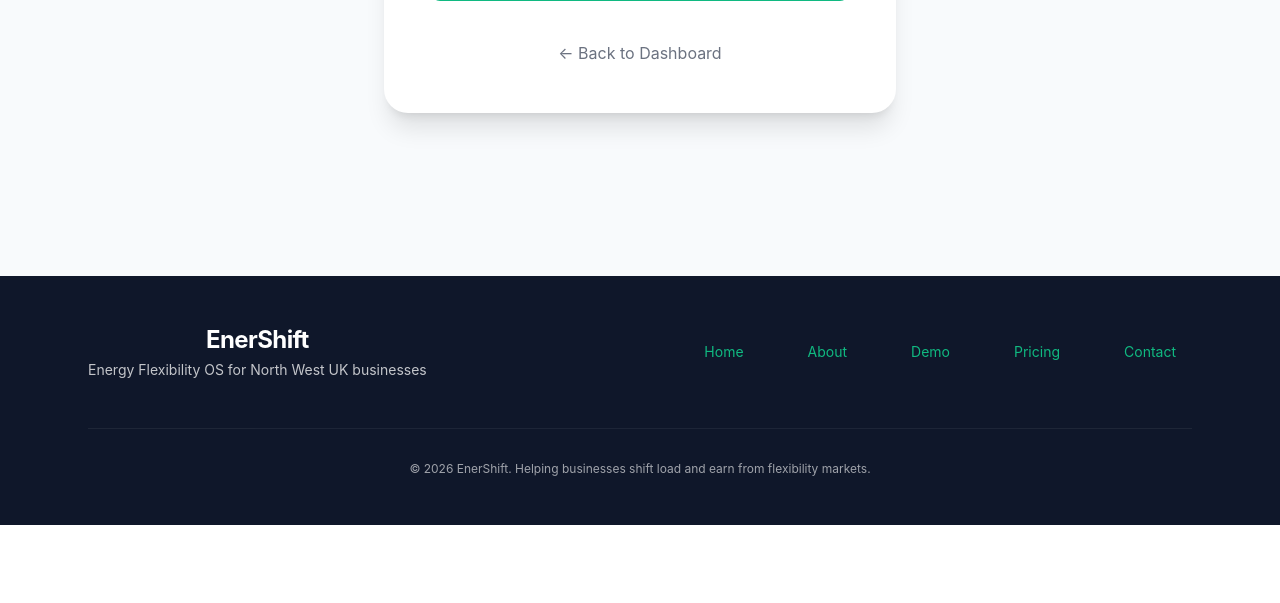
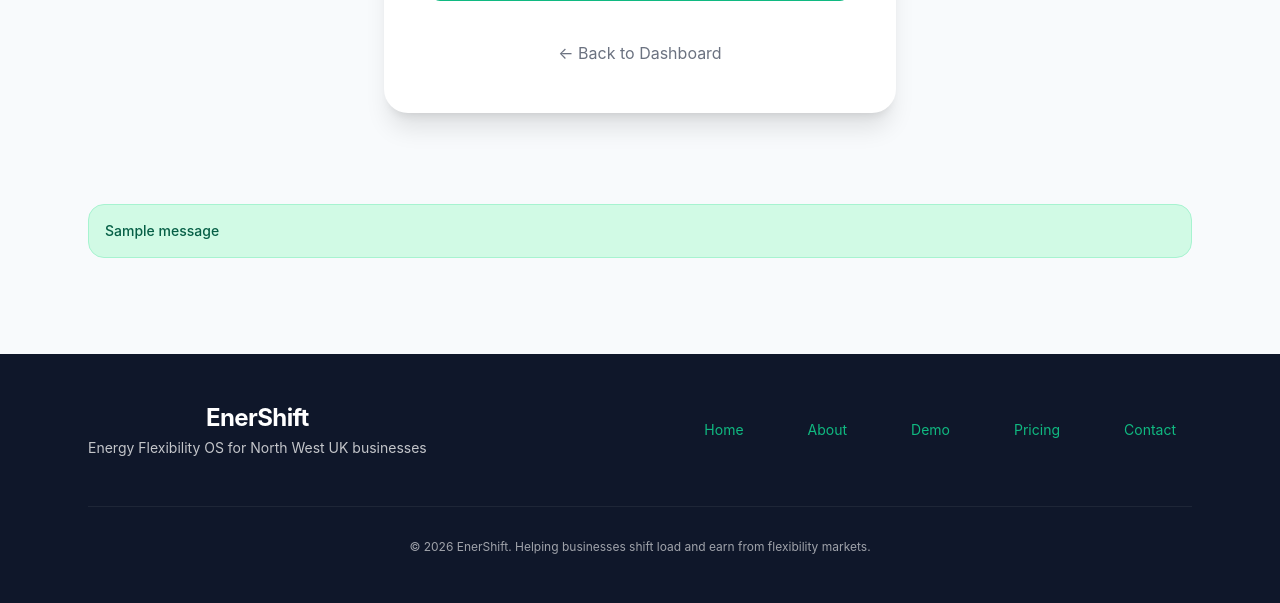
Before and after one commit to willbrad0803/EnerShift, a Django app: page /dashboard/add-site/ in a window 1280 px wide. Shown: the part 740-1343 px from the top of the page. Before the commit the page ends 1265 px from the top, so only its background shows below. Run offline with Django 5.2, Linux system fonts and the light colour scheme; a user stored in the database is signed in; tables that the repository leaves empty hold one stand-in row (values such as "Sample post"); one stand-in notice (Sample message) is shown; some libraries are stand-ins or nearby versions.

Commit message:
Update base.html

```diff
--- a/templates/base.html
+++ b/templates/base.html
@@ -100,6 +100,20 @@
 
     {% block content %}{% endblock %}
 
+    <!-- Messages -->
+{% if messages %}
+    <div class="max-w-6xl mx-auto px-6 pt-6">
+        {% for message in messages %}
+            <div class="p-4 rounded-2xl mb-4 text-sm font-medium
+                        {% if message.tags == 'success' %}bg-emerald-100 text-emerald-800 border border-emerald-200
+                        {% elif message.tags == 'error' %}bg-red-100 text-red-800 border border-red-200
+                        {% else %}bg-gray-100 text-gray-800{% endif %}">
+                {{ message }}
+            </div>
+        {% endfor %}
+    </div>
+{% endif %}
+
     <!-- Footer -->
     <footer class="bg-[var(--dark)] text-white py-12">
         <div class="max-w-7xl mx-auto px-6">
```
